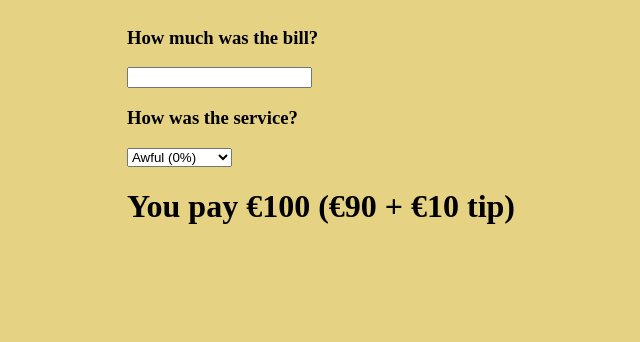
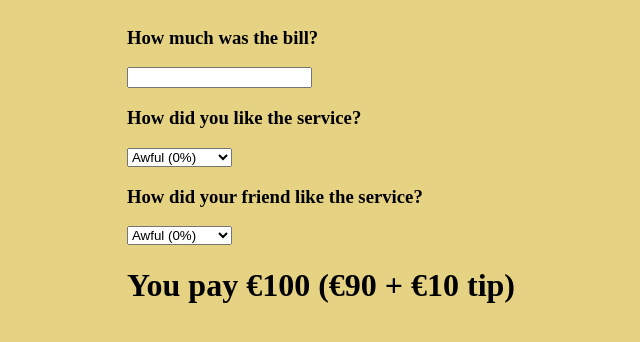
Before and after one commit to gabriele-andolina/tip-calculator, a React (Create React App) app: page / in a window 1280 px wide. Shown: the top 342 px of the page, without its empty margins (319-959 px from the left). Built offline with nearby package versions, Linux system fonts and the light colour scheme.

Commit message:
Components: Added children prop to ServiceInput

```diff
--- a/src/App.js
+++ b/src/App.js
@@ -19,7 +19,8 @@ export default function App() {
     return (
         <div>
             <BillInput />
-            <ServiceInput />
+            <ServiceInput>How did you like the service?</ServiceInput>
+            <ServiceInput>How did your friend like the service?</ServiceInput>
             <GrandTotal />
         </div>
     );
@@ -38,10 +39,10 @@ function BillInput() {
     );
 }
 
-function ServiceInput() {
+function ServiceInput({ children }) {
     return (
         <div>
-            <h3>How was the service?</h3>
+            <h3>{children}</h3>
             <select>
                 {serviceOptions.map((option) => (
                     <option>{option.text}</option>
```
